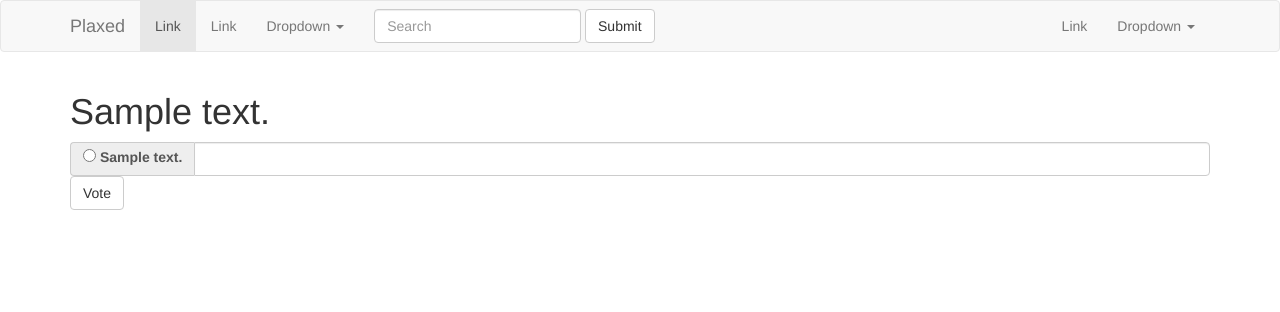
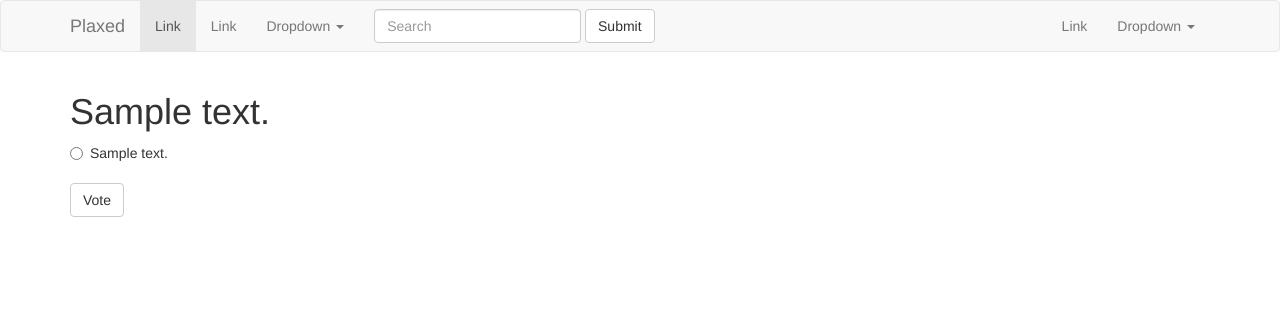
Before and after one commit to cotizcesar/mysite, a Django app: page /polls/1/ in a window 1280 px wide. Shown: the top 312 px of the page. Run offline with Django 3.2, Linux system fonts and the light colour scheme; tables that the repository leaves empty hold one stand-in row (values such as "Sample post"); some libraries are stand-ins or nearby versions.

Commit message:
Algunas modificaciones en detail.html

```diff
--- a/polls/admin.py
+++ b/polls/admin.py
@@ -1,4 +1,5 @@
 from django.contrib import admin
-from .models import Question
+from .models import Question, Choice
 
 admin.site.register(Question)
+admin.site.register(Choice)
--- a/templates/polls/detail.html
+++ b/templates/polls/detail.html
@@ -8,14 +8,8 @@
 <form action="{% url 'polls:vote' question.id %}" method="post">
 {% csrf_token %}
 {% for choice in question.choice_set.all %}
-    <div class="input-group">
-      <span class="input-group-addon">
-        <input type="radio" name="choice" id="choice{{ forloop.counter }}" value="{{ choice.id }}">
-        <label for="choice{{ forloop.counter }}">{{ choice.choice_text }}</label>
-      </span>
-      <input type="text" class="form-control" aria-label="...">
-    </div>
+    <label class="radio-inline" for="choice{{ forloop.counter }}"><input type="radio" name="choice" id="choice{{ forloop.counter }}" value="{{ choice.id }}">{{ choice.choice_text }}</label>
 {% endfor %}
-    <input type="submit" class="btn btn-default" value="Vote">
+    <br><br><input type="submit" class="btn btn-default" value="Vote">
 </form>
 {% endblock %}
```
